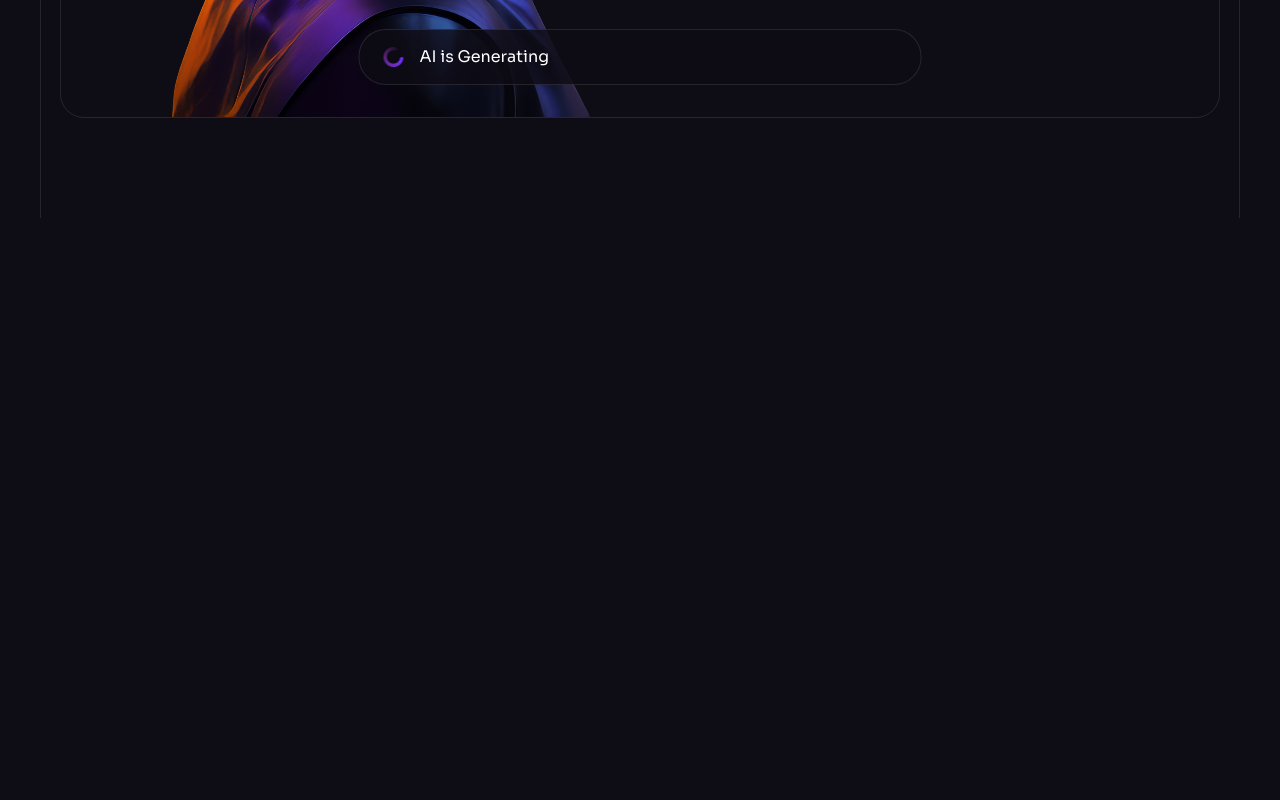
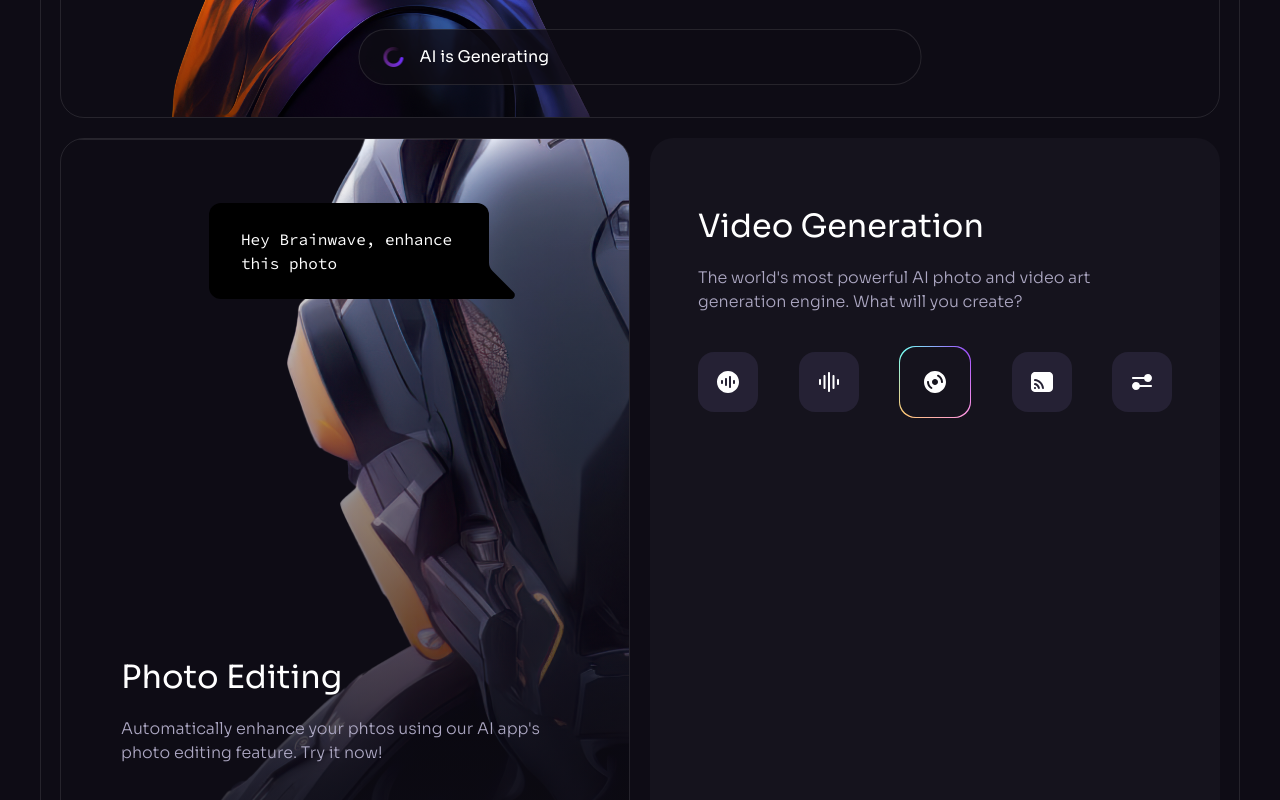
Before and after one commit to chrisjimenez10/brainwave_project, a React (Vite) app: page / in a window 1280 px wide. Shown: the part 4680-5480 px from the top of the page. Before the commit the page ends 4898 px from the top, so only its background shows below. Built offline with nearby package versions, Linux system fonts and the light colour scheme.

Commit message:
created two divs with images and descripitons as h4

```diff
--- a/src/components/Services.jsx
+++ b/src/components/Services.jsx
@@ -3,12 +3,15 @@ import Heading from "./Heading";
 import Generating from "./Generating";
 import { service1, service2, service3, check } from "../assets";
 import { brainwaveServices, brainwaveServicesIcons } from "../constants";
+import {PhotoChatMessage} from "./design/Services";
+
 
 const Services = () => {
   return (
     <Section id="how-to-use">
       <div className="container">
         <Heading title="Generative AI made for creators." text="Brainwave unlocks the potential of AI-powered applications"/>
+
         <div className="relative">
           <div className="relative z-1 flex items-center h-[39rem] mb-5 p-8 border border-n-1/10 rounded-3xl overflow-hidden lg:p-20 xl:h-[46rem]">
             <div className="absolute top-0 left-0 w-full h-full pointer-events-none md:w-3/5 xl:w-auto">
@@ -32,8 +35,41 @@ const Services = () => {
             <Generating className="absolute left-4 right-4 bottom-4 border-n-1/10 border lg:left-1/2 lg:bottom-8 lg:-translate-x-1/2"/>
           </div>
 
-          <div>
+          <div className="relative z-1 grid gap-5 lg:grid-cols-2">
+            <div className="relative min-h-[39rem] border border-n-1/10 rounded-3xl overflow-hidden">
+                <div className="absolute inset-0">
+                  <img src={service2} className="h-full w-full object-cover" width={630} height={750} alt="robot" />
+                </div>
+                <div className="absolute inset-0 flex flex-col justify-end p-8 bg-gradient-to-b from-n-8/0 to-n-8/90 lg:p-15">
+                  <h4 className="h4 mb-4">Photo Editing</h4>
+                  <p className="body-2 mb-[3rem] text-n-3">Automatically enhance your phtos using our AI app's photo editing feature. Try it now!</p>
+                </div>
 
+                <PhotoChatMessage />
+            </div>
+
+            <div className="p-4 bg-n-7 rounded-3xl overflow-hidden lg:min-h-[46rem]">
+                <div className="py-12 px-4 xl:px-8">
+                  <h4 className="h4 mb-4">Video Generation</h4>
+                  <p className="body-2 mb-[2rem] text-n-3">The world's most powerful AI photo and video art generation engine. What will you create?</p>
+
+                  <ul className="flex items-center justify-between">
+                    {brainwaveServicesIcons.map((item, index)=>{
+                      return(
+                        <li key={index} className={`rounded-2xl flex items-center justify-center ${index === 2 ? "w-[3rem] h-[3rem] p-0.25 bg-conic-gradient md:w-[4.5rem] md:h-[4.5rem]" : "flex w-10 h-10 bg-n-6 md:w-15 md:h-15"}`}>
+                          <div className={index == 2 ? "flex items-center justify-center w-full h-full bg-n-7 rounded-[1rem]" : ""}>
+                            <img src={item} width={24} height={24} alt={item}/>
+                          </div>
+                        </li>
+                      )
+                    })}
+                  </ul>
+                </div>
+
+                <div>
+
+                </div>
+            </div>
           </div>
         </div>
       </div>
--- a/src/components/design/Services.jsx
+++ b/src/components/design/Services.jsx
@@ -15,7 +15,7 @@ export const Gradient = () => {
   );
 };
 
-export const PhotChatMessage = () => {
+export const PhotoChatMessage = () => {
   return (
     <div className="absolute top-8 right-8 max-w-[17.5rem] py-6 px-8 bg-black rounded-t-xl rounded-bl-xl font-code text-base lg:top-16 lg:right-[8.75rem] lg:max-w-[17.5rem]">
       Hey Brainwave, enhance this photo
```
